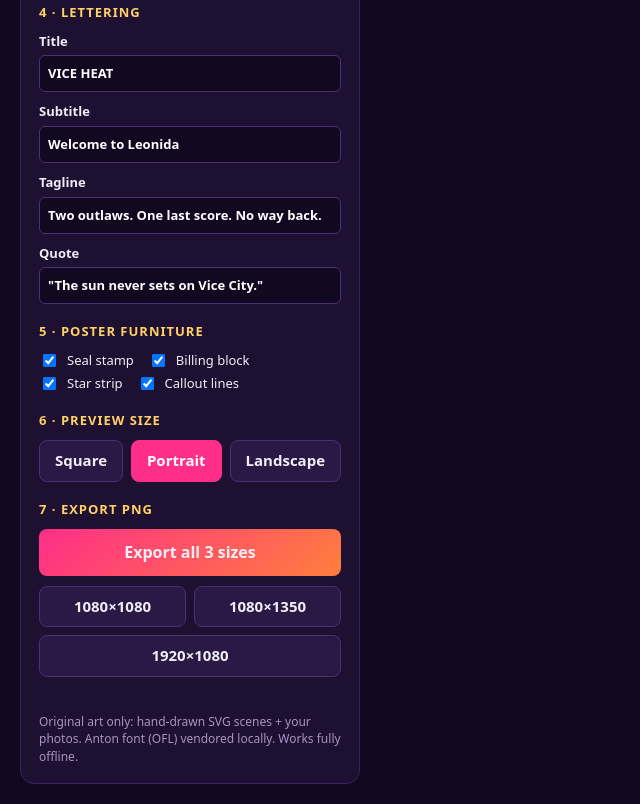
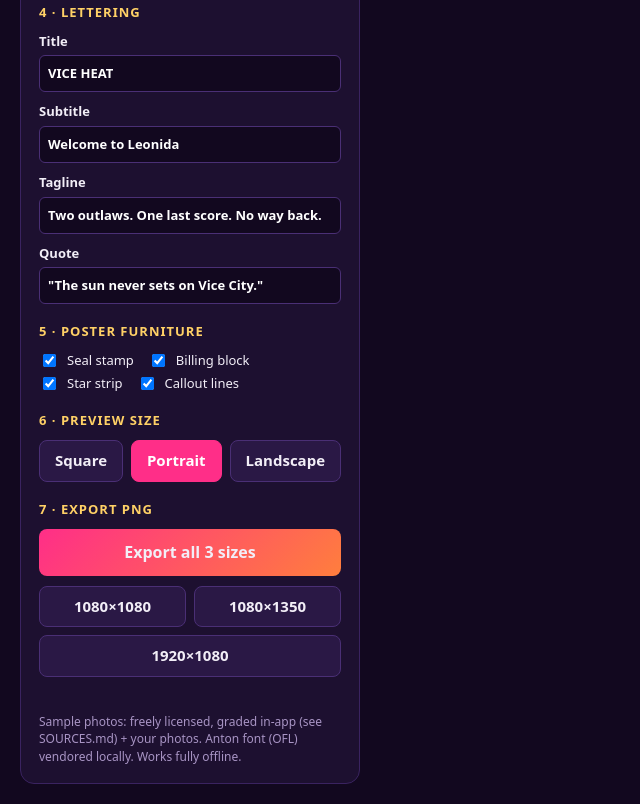
Before and after one commit to Masasiya00/makefun-gta6-cover-art, a plain HTML site: page app/index.html in a window 1280 px wide. Shown: the part 1033-1837 px from the top of the page, without its empty margins (0-640 px from the left). Drawn offline with Linux system fonts and the light colour scheme.

Commit message:
Fix round: real-photo sample art, GTA 6 grade (see app/SOURCES.md)

```diff
--- a/app/index.html
+++ b/app/index.html
@@ -51,7 +51,7 @@
       <button id="exportWide" type="button">1920×1080</button>
     </div>
     <p id="status" role="status"></p>
-    <p class="fine">Original art only: hand-drawn SVG scenes + your photos. Anton font (OFL) vendored locally. Works fully offline.</p>
+    <p class="fine">Sample photos: freely licensed, graded in-app (see SOURCES.md) + your photos. Anton font (OFL) vendored locally. Works fully offline.</p>
   </section>
   <section class="stage">
     <canvas id="cover" width="1080" height="1350" aria-label="The cover"></canvas>
```
